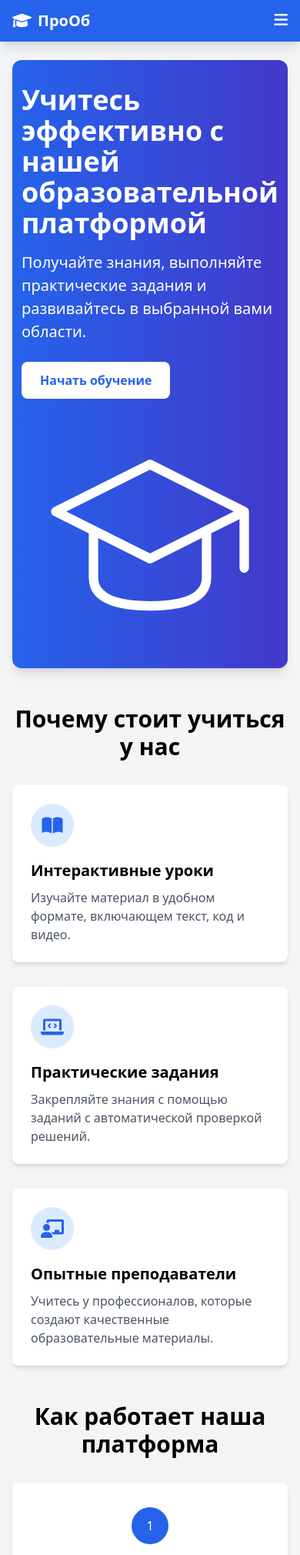
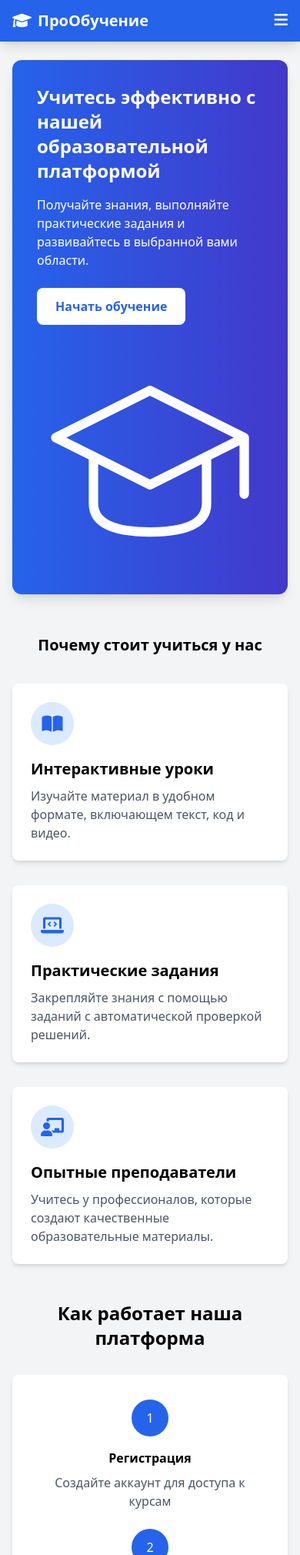
Before and after one commit to Sagaidak-Yevgeniy/proobuchdev, a Django app: page / in a window 390 px wide. Shown: the top 2020 px of the page at 77% size. Run offline with Django 5.2, Linux system fonts and the light colour scheme; the visitor is signed in with stand-in values (Sample User, id 1); data that the repository does not hold is empty; parts of the project's set-up code (start-up, migrations or seed data) failed here and were passed over; some libraries are stand-ins or nearby versions.

Commit message:
Update UI text sizes and responsiveness for improved readability across devices.
Replit-Commit-Author: Agent
Replit-Commit-Session-Id: 27bd9cc6-dd37-49f3-809c-eaee9c710eaa
Replit-Commit-Screenshot-Url: https://storage.googleapis.com/screenshot-production-us-central1/dd7133e5-0784-467d-88f8-1237e43ae485/0cc8abb5-f25e-4e19-8fa3-64daa2419b15.jpg

```diff
--- a/olympiads/urls.py
+++ b/olympiads/urls.py
@@ -15,7 +15,7 @@ urlpatterns = [
     path('olympiad/<slug:slug>/leaderboard/', views.olympiad_leaderboard, name='olympiad_leaderboard'),
 
     # Административные страницы
-    path('olympiad/create/', views.olympiad_create, name='olympiad_create'),
+    path('create/', views.olympiad_create, name='olympiad_create'),
     path('olympiad/<slug:slug>/edit/', views.olympiad_edit, name='olympiad_edit'),
     path('olympiad/<slug:slug>/delete/', views.olympiad_delete, name='olympiad_delete'),
     path('olympiad/<slug:slug>/publish/', views.olympiad_publish, name='olympiad_publish'),
--- a/templates/base.html
+++ b/templates/base.html
@@ -87,7 +87,7 @@
                 <!-- Мобильное меню и логотип -->
                 <div class="flex justify-between items-center">
                     <a href="{% url 'home' %}" class="text-xl font-bold flex items-center">
-                        <i class="fas fa-graduation-cap mr-2"></i><span class="md:inline hidden">ПроОбучение</span><span class="md:hidden">ПроОб</span>
+                        <i class="fas fa-graduation-cap mr-2"></i><span class="md:inline hidden">ПроОбучение</span><span class="md:hidden">ПроОбучение</span>
                     </a>
 
                     <!-- Гамбургер меню для мобильных устройств -->
@@ -232,7 +232,7 @@
             <div class="flex flex-col md:flex-row justify-between items-center">
                 <div class="mb-4 md:mb-0">
 
-                    <h2 class="text-xl font-bold"><i class="fas fa-graduation-cap mr-2"></i>ПроОбучение</h2>
+                    <h2 class="text-xl font-bold"><i class="fas fa-graduation-cap mr-2"></i><span class="hidden sm:inline">ПроОбучение</span><span class="inline sm:hidden">ПроОбучение</span></h2>
                     <p class="text-gray-400 mt-1">Учитесь с удовольствием</p>
                 </div>
 
--- a/templates/components/notification_dropdown.html
+++ b/templates/components/notification_dropdown.html
@@ -12,7 +12,7 @@
     </button>
 
     <!-- Выпадающее меню с уведомлениями -->
-    <div id="notification-dropdown" class="hidden origin-top-right absolute right-0 mt-2 w-64 sm:w-80 md:w-96 rounded-md shadow-lg bg-white dark:bg-gray-800 ring-1 ring-black ring-opacity-5 z-50 overflow-hidden">
+    <div id="notification-dropdown" class="hidden origin-top-right absolute right-0 sm:right-0 left-0 sm:left-auto mt-2 w-full sm:w-80 md:w-96 rounded-md shadow-lg bg-white dark:bg-gray-800 ring-1 ring-black ring-opacity-5 z-50 overflow-hidden">
         <div class="px-4 py-3 border-b border-gray-200 dark:border-gray-700 flex flex-col sm:flex-row justify-between items-start sm:items-center">
             <h3 class="text-sm font-medium text-gray-900 dark:text-gray-100 mb-2 sm:mb-0">
                 Уведомления
--- a/templates/courses/my_courses.html
+++ b/templates/courses/my_courses.html
@@ -105,9 +105,9 @@
         {% if user.profile.is_teacher %}
         <div id="created-content" class="tab-pane hidden">
             <div class="flex justify-between items-center mb-6">
-                <h2 class="text-xl font-semibold">Созданные мною курсы</h2>
-                <a href="{% url 'course_create' %}" class="bg-blue-600 text-white py-2 px-4 rounded hover:bg-blue-700">
-                    <i class="fas fa-plus mr-2"></i>Создать новый курс
+                <h2 class="text-lg sm:text-xl font-semibold">Созданные мною курсы</h2>
+                <a href="{% url 'course_create' %}" class="bg-blue-600 text-white py-2 px-4 rounded hover:bg-blue-700 text-sm sm:text-base">
+                    <i class="fas fa-plus mr-2"></i><span class="sm:inline">Создать новый курс</span><span class="inline sm:hidden">Создать курс</span>
                 </a>
             </div>
 
--- a/templates/home.html
+++ b/templates/home.html
@@ -8,8 +8,8 @@
     <section class="bg-gradient-to-r from-blue-600 to-indigo-700 text-white rounded-xl p-8 mb-12 shadow-lg">
         <div class="flex flex-col md:flex-row items-center">
             <div class="md:w-2/3 mb-6 md:mb-0 md:pr-8">
-                <h1 class="text-4xl font-bold mb-4">Учитесь эффективно с нашей образовательной платформой</h1>
-                <p class="text-xl mb-6">Получайте знания, выполняйте практические задания и развивайтесь в выбранной вами области.</p>
+                <h1 class="text-2xl sm:text-3xl md:text-4xl font-bold mb-4">Учитесь эффективно с нашей образовательной платформой</h1>
+                <p class="text-base sm:text-lg md:text-xl mb-6">Получайте знания, выполняйте практические задания и развивайтесь в выбранной вами области.</p>
                 <div class="flex flex-wrap gap-4">
                     <a href="{% url 'course_list' %}" class="bg-white text-blue-600 px-6 py-3 rounded-lg font-semibold hover:bg-blue-100 transition">Начать обучение</a>
                     {% if not user.is_authenticated %}
@@ -28,7 +28,7 @@
 
     <!-- Преимущества платформы -->
     <section class="mb-12">
-        <h2 class="text-3xl font-bold text-center mb-8">Почему стоит учиться у нас</h2>
+        <h2 class="text-3xl font-bold text-center mb-8 md:text-3xl sm:text-2xl text-xl">Почему стоит учиться у нас</h2>
         <div class="grid grid-cols-1 md:grid-cols-3 gap-8">
             <div class="bg-white p-6 rounded-lg shadow-md">
                 <div class="bg-blue-100 text-blue-600 p-3 rounded-full w-14 h-14 flex items-center justify-center mb-4">
@@ -56,7 +56,7 @@
 
     <!-- Как это работает -->
     <section class="mb-12">
-        <h2 class="text-3xl font-bold text-center mb-8">Как работает наша платформа</h2>
+        <h2 class="text-2xl sm:text-3xl font-bold text-center mb-8">Как работает наша платформа</h2>
         <div class="bg-white p-8 rounded-lg shadow-md">
             <div class="grid grid-cols-1 md:grid-cols-4 gap-6">
                 <div class="text-center">
@@ -85,8 +85,8 @@
 
     <!-- Призыв к действию -->
     <section class="bg-blue-50 p-8 rounded-xl text-center mb-8">
-        <h2 class="text-3xl font-bold mb-4">Готовы начать обучение?</h2>
-        <p class="text-xl text-gray-600 mb-6">Присоединяйтесь к тысячам студентов, которые уже улучшают свои навыки с нами</p>
+        <h2 class="text-2xl sm:text-3xl font-bold mb-4">Готовы начать обучение?</h2>
+        <p class="text-base sm:text-lg md:text-xl text-gray-600 mb-6">Присоединяйтесь к тысячам студентов, которые уже улучшают свои навыки с нами</p>
         <a href="{% url 'course_list' %}" class="bg-blue-600 text-white px-8 py-3 rounded-lg font-semibold hover:bg-blue-700 transition">Смотреть все курсы</a>
     </section>
 </div>
```
